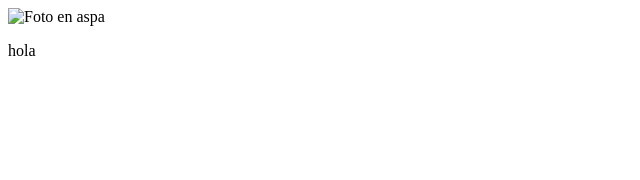
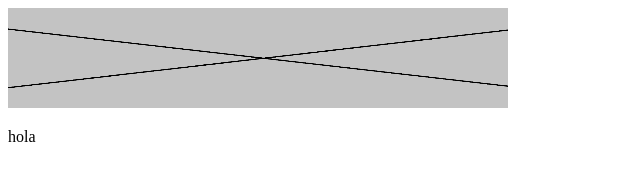
Before and after one commit to jorgealamoo/PS-grupo-10, a plain HTML site: page Reusables/image_with_description.html in a window 1280 px wide. Shown: the whole page, without its empty margins (0-640 px from the left). Drawn offline with Linux system fonts and the light colour scheme.

Commit message:
Prueba imagen

```diff
--- a/image_with_description.html
+++ b/Reusables/image_with_description.html
@@ -5,7 +5,7 @@
     <title>image_with_description</title>
 </head>
 <body>
-    <img src="Images/aspa.png" alt="Foto en aspa" style="width: 500px;height: 100px">
+    <img src="../Images/aspa.png" alt="Foto en aspa" style="width: 500px;height: 100px">
     <p> hola </p>
 </body>
 </html>
```
Also changed, not shown: Images/aspa.png (added).
